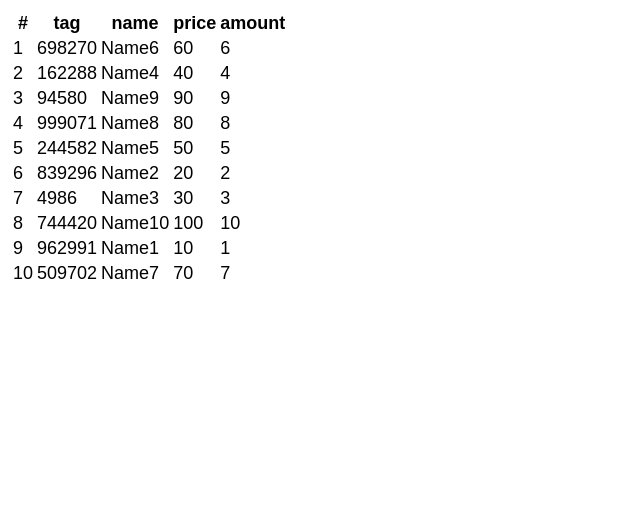
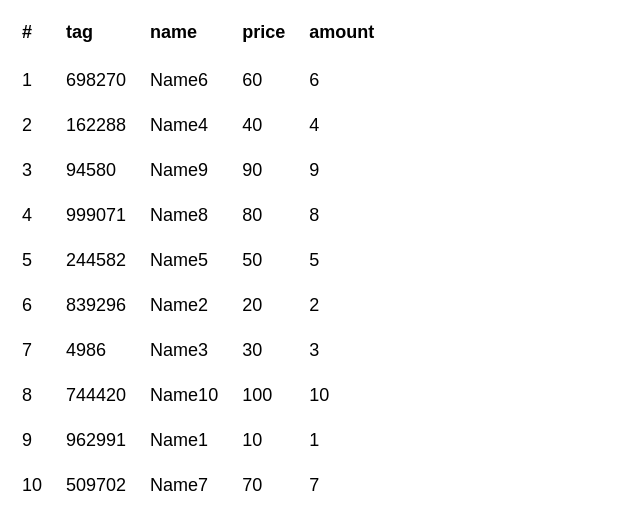
Before and after one commit to evgenijkorob/evgenii_korobeinikov-html, an Angular app in the folder task11/: page / in a window 1280 px wide. Shown: the top 530 px of the page, without its empty margins (0-640 px from the left). Built offline with nearby package versions, Linux system fonts and the light colour scheme.

Commit message:
feat(task11): make some style

```diff
--- a/task11/src/app/journal/journal.component.html
+++ b/task11/src/app/journal/journal.component.html
@@ -2,14 +2,16 @@
   <thead>
     <tr>
       <th>#</th>
-      <th (click)="sort(SortBy.Tag)">tag</th>
-      <th (click)="sort(SortBy.Name)">name</th>
-      <th (click)="sort(SortBy.Price)">price</th>
-      <th (click)="sort(SortBy.Amount)">amount</th>
+      <th [class.sorted]="sortingBy === SortBy.Tag" (click)="sort(SortBy.Tag)">tag</th>
+      <th [class.sorted]="sortingBy === SortBy.Name" (click)="sort(SortBy.Name)">name</th>
+      <th [class.sorted]="sortingBy === SortBy.Price" (click)="sort(SortBy.Price)">price</th>
+      <th [class.sorted]="sortingBy === SortBy.Amount" (click)="sort(SortBy.Amount)">amount</th>
     </tr>
   </thead>
   <tbody>
-    <tr *ngFor="let record of records; let i = index">
+    <tr [class.selected]="selectedRecordId === record.id"
+      *ngFor="let record of records; let i = index"
+      (click)="select(record.id)">
       <td>{{i + 1}}</td>
       <td>{{record.product.tag}}</td>
       <td>{{record.product.name}}</td>
--- a/task11/src/app/journal/journal.component.scss
+++ b/task11/src/app/journal/journal.component.scss
@@ -0,0 +1,26 @@
+tr {
+  cursor: pointer;
+
+  &.selected {
+    background: rgba(0, 0, 0, 0.1);
+  }
+}
+
+table {
+  border-spacing: 0;
+}
+
+td, th {
+  padding: 12px;
+}
+
+th {
+  border-width: 0 0 3px 0;
+  border-style: solid;
+  border-color: rgba(0, 0, 0, 0);
+  text-align: left;
+
+  &.sorted {
+    border-color: cyan;
+  }
+}
--- a/task11/src/app/journal/journal.component.ts
+++ b/task11/src/app/journal/journal.component.ts
@@ -26,6 +26,7 @@ export class JournalComponent implements OnInit {
   public sortingBy: SortBy;
   public readonly SortType = SortType;
   public sortingType: SortType;
+  public selectedRecordId: string;
 
   private _journal: StorageJournal;
 
@@ -37,6 +38,10 @@ export class JournalComponent implements OnInit {
     this._journal = new StorageJournal();
     this._productProvider.fetchDataToJournal(this._journal);
     this.records = this._journal.records;
+  }
+
+  select(id: string) {
+    this.selectedRecordId = id;
   }
 
   sort(by: SortBy): void {
```
